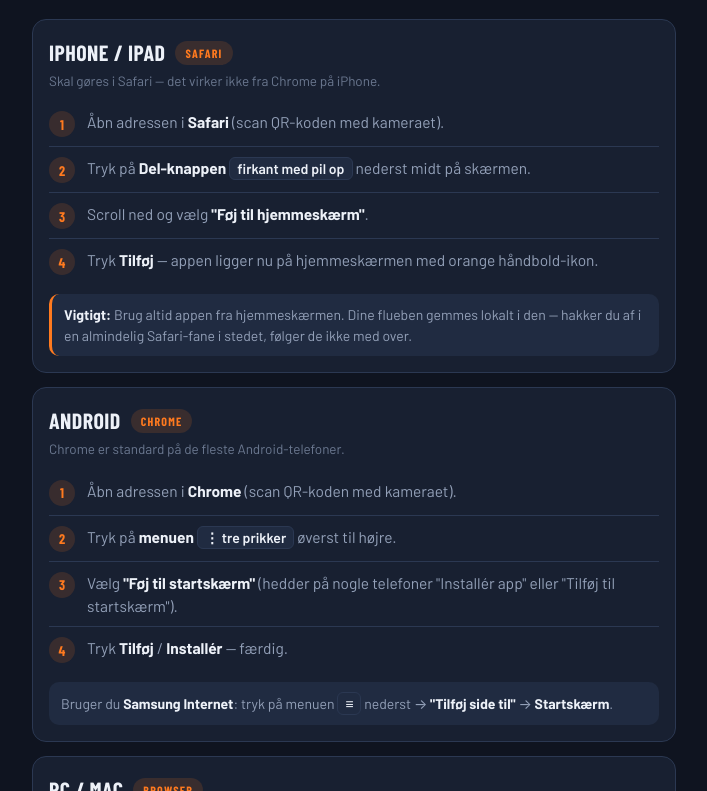
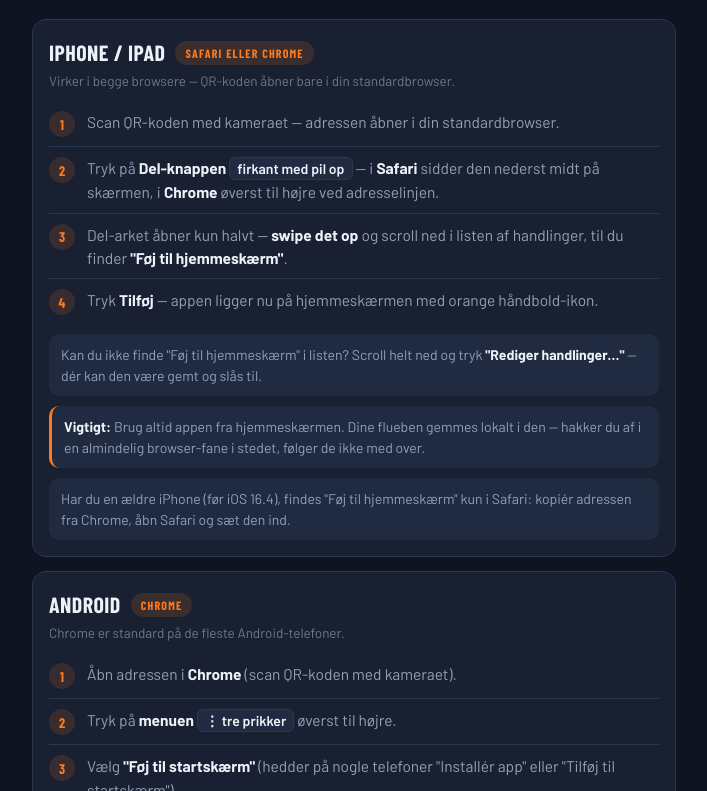
Before and after one commit to kurthawthorn/preseason, a plain HTML site: page guide.html in a window 1280 px wide. Shown: the part 309-1100 px from the top of the page, without its empty margins (286-993 px from the left). Drawn offline with nearby package versions, Linux system fonts and the light colour scheme; a web font is replaced by a local one.

Commit message:
Add files via upload

```diff
--- a/guide.html
+++ b/guide.html
@@ -83,15 +83,17 @@
 </div>
 
 <div class="card">
-  <h2>iPhone / iPad <span class="os">Safari</span></h2>
-  <div class="brow">Skal gøres i Safari — det virker ikke fra Chrome på iPhone.</div>
+  <h2>iPhone / iPad <span class="os">Safari eller Chrome</span></h2>
+  <div class="brow">Virker i begge browsere — QR-koden åbner bare i din standardbrowser.</div>
   <ol>
-    <li><span>Åbn adressen i <b>Safari</b> (scan QR-koden med kameraet).</span></li>
-    <li><span>Tryk på <b>Del-knappen</b> <span class="key">firkant med pil op</span> nederst midt på skærmen.</span></li>
-    <li><span>Scroll ned og vælg <b>"Føj til hjemmeskærm"</b>.</span></li>
+    <li><span>Scan QR-koden med kameraet — adressen åbner i din standardbrowser.</span></li>
+    <li><span>Tryk på <b>Del-knappen</b> <span class="key">firkant med pil op</span> — i <b>Safari</b> sidder den nederst midt på skærmen, i <b>Chrome</b> øverst til højre ved adresselinjen.</span></li>
+    <li><span>Del-arket åbner kun halvt — <b>swipe det op</b> og scroll ned i listen af handlinger, til du finder <b>"Føj til hjemmeskærm"</b>.</span></li>
     <li><span>Tryk <b>Tilføj</b> — appen ligger nu på hjemmeskærmen med orange håndbold-ikon.</span></li>
   </ol>
-  <div class="tip warn"><b>Vigtigt:</b> Brug altid appen fra hjemmeskærmen. Dine flueben gemmes lokalt i den — hakker du af i en almindelig Safari-fane i stedet, følger de ikke med over.</div>
+  <div class="tip">Kan du ikke finde "Føj til hjemmeskærm" i listen? Scroll helt ned og tryk <b>"Rediger handlinger…"</b> — dér kan den være gemt og slås til.</div>
+  <div class="tip warn"><b>Vigtigt:</b> Brug altid appen fra hjemmeskærmen. Dine flueben gemmes lokalt i den — hakker du af i en almindelig browser-fane i stedet, følger de ikke med over.</div>
+  <div class="tip">Har du en ældre iPhone (før iOS 16.4), findes "Føj til hjemmeskærm" kun i Safari: kopiér adressen fra Chrome, åbn Safari og sæt den ind.</div>
 </div>
 
 <div class="card">
```
